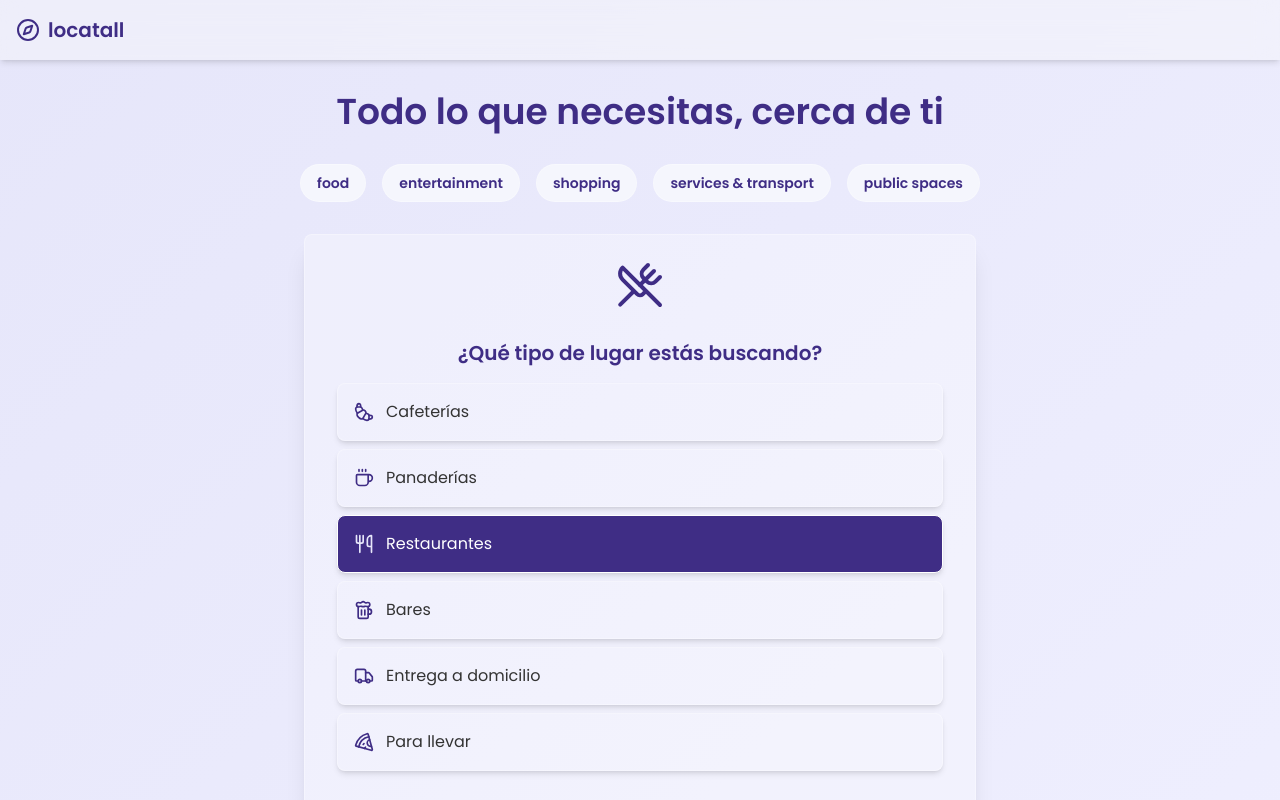
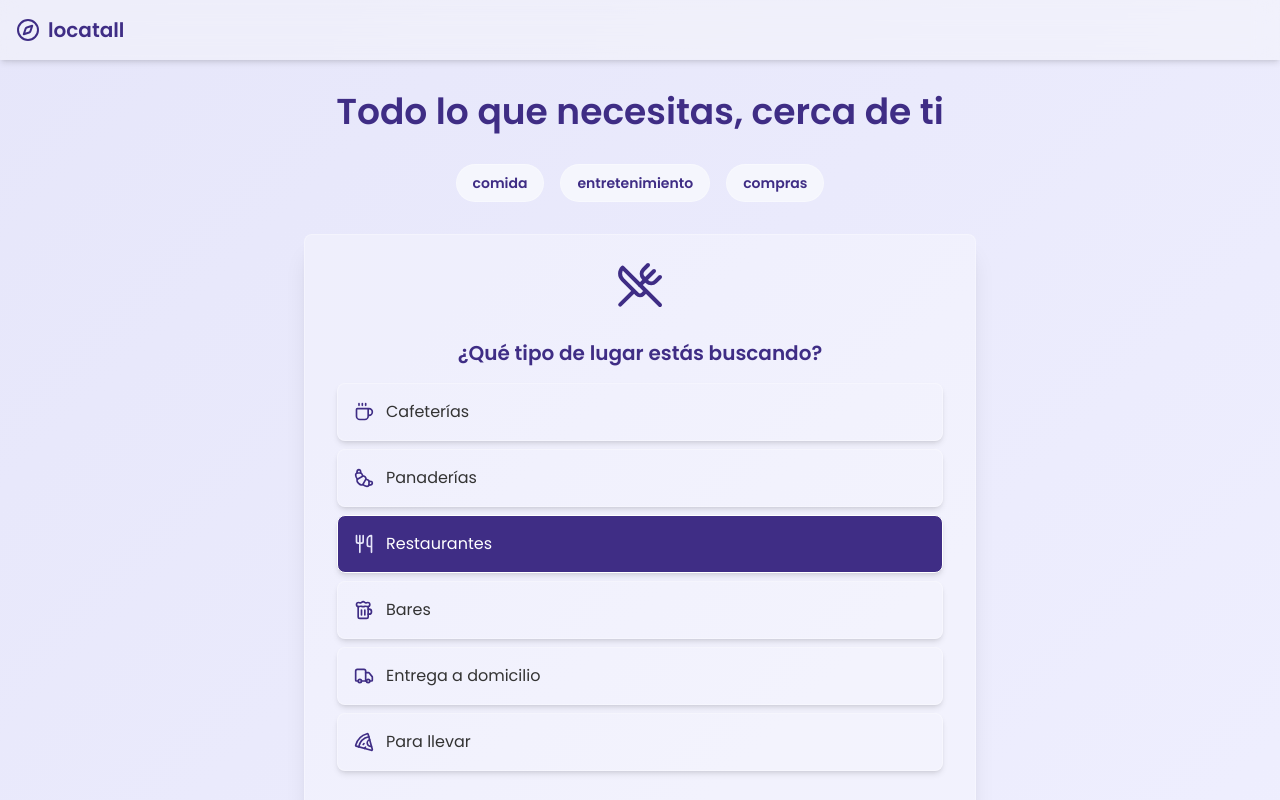
Before and after one commit to mariollesta/locatall, a React (Vite) app in the folder frontend/: page / in a window 1280 px wide. Shown: the top 800 px of the page. Built offline with nearby package versions, Linux system fonts and the light colour scheme.

Commit message:
feat(frontend): change the search component with the corresponding sites when a category is set

```diff
--- a/frontend/src/components/CategorySelector.jsx
+++ b/frontend/src/components/CategorySelector.jsx
@@ -1,34 +1,35 @@
-import React from "react";
+import React, { useState } from "react";
+import { CATEGORY_MAPPINGS } from "@utils/categoryMappings";
 
-const categories = [
-  "food",
-  "entertainment",
-  "shopping",
-  "services & transport",
-  "public spaces",
-];
+export default function CategorySelector({ onCategoryChange }) {
+  const [selectedCategory, setSelectedCategory] = useState("");
 
-export default function CategorySelector({
-  selectedCategory,
-  setSelectedCategory,
-}) {
+  const handleCategoryClick = (category) => {
+    setSelectedCategory(category);
+    onCategoryChange(category); // Notify the parent component of the selected category
+  };
+
   return (
+    <div>
+      {/* Category buttons */}
       <div className="flex flex-wrap justify-center gap-4 mb-8">
-      {categories.map((category) => (
+        {Object.keys(CATEGORY_MAPPINGS).map((categoryKey) => {
+          const category = CATEGORY_MAPPINGS[categoryKey];
+          return (
             <button
-          key={category}
-          onClick={() => setSelectedCategory(category)}
-          className={`px-4 py-2 border border-white border-opacity-30 rounded-full text-sm font-semibold transition-all duration-300
-            ${
-              selectedCategory === category
+              key={categoryKey}
+              onClick={() => handleCategoryClick(categoryKey)}
+              className={`px-4 py-2 border border-white border-opacity-30 rounded-full text-sm font-semibold transition-all duration-300 ${
+                selectedCategory === categoryKey
                   ? "bg-[#3f2d85] text-[#e6e6fa] shadow-md"
                   : "bg-[#f5f6fd] text-[#3f2d85] hover:bg-[#d1d1f5] hover:text-[#3f2d85]"
-            }
-          `}
+              }`}
             >
-          {category}
+              {category.label}
             </button>
-      ))}
+          );
+        })}
+      </div>
     </div>
   );
 }
--- a/frontend/src/components/SearchCard.jsx
+++ b/frontend/src/components/SearchCard.jsx
@@ -1,16 +1,18 @@
-import React, { useReducer, useEffect, useCallback, useMemo } from "react";
-import { UtensilsCrossed, Footprints, Compass, MapPinned,  Coffee, Croissant, Utensils, Beer, Truck, Pizza} from "lucide-react";
+import React, { useReducer, useEffect, useState, useCallback, useMemo } from "react";
+import { UtensilsCrossed, Footprints, Compass, MapPinned} from "lucide-react";
 
+import { CATEGORY_MAPPINGS } from "@utils/categoryMappings";
 import { initialState, reducer, ACTIONS } from "@utils/recommenderReducer";
 import { getUserLocation, fetchRecommendations } from "@services/api";
 
+import CategorySelector from "@components/CategorySelector";
 import OptionGroup from "@components/OptionGroup";
 import { ResetSearch } from "@components/ResetSearch";
 import { ResultCard } from "@components/ResultCard";
 
 export const SearchCard = ({ onError }) => {
-
   const [state, dispatch] = useReducer(reducer, initialState);
+  const [category, setCategory] = useState("");
 
   const distanceOptions = useMemo(() => [
     { value: "1", label: "A menos de 1 km", icon: Footprints },
@@ -18,14 +20,22 @@ export const SearchCard = ({ onError }) => {
     { value: "15", label: "A menos de 15 km", icon: Compass },
   ], []);
 
-  const placeTypeOptions = useMemo(() => [
-    { value: "cafe", label: "Cafeterías", icon: Croissant },
-    { value: "bakery", label: "Panaderías", icon: Coffee },
-    { value: "restaurant", label: "Restaurantes", icon: Utensils},
-    { value: "bar", label: "Bares", icon: Beer },
-    { value: "meal_delivery", label: "Entrega a domicilio", icon: Truck },
-    { value: "meal_delivery", label: "Para llevar", icon: Pizza },
-  ], []);
+  // Dynamically generate placeTypeOptions based on selected category
+  const placeTypeOptions = useMemo(() => {
+    if (!state.category || !CATEGORY_MAPPINGS[state.category]) {
+      return []; // Returns an empty array if no category is selected
+    }
+    return CATEGORY_MAPPINGS[state.category].placeTypes.map(({ value, label, icon }) => ({
+      value,
+      label,
+      icon,
+    }));
+  }, [state.category]);
+
+  const handleCategoryChange = (newCategory) => {
+    setCategory(newCategory);
+    dispatch({ type: ACTIONS.SET_CATEGORY, payload: newCategory }); // Notificar al reducer
+  };
 
   const handleFindPlace = useCallback(async () => {
     dispatch({ type: ACTIONS.SET_LOADING, payload: true });
@@ -37,7 +47,7 @@ export const SearchCard = ({ onError }) => {
         latitude,
         longitude,
         state.distance * 1000,
-        state.category,
+        category,
         state.placeType
       );
       dispatch({ type: ACTIONS.SET_RECOMMENDATIONS, payload: recommendations });
@@ -48,7 +58,7 @@ export const SearchCard = ({ onError }) => {
     } finally {
       dispatch({ type: ACTIONS.SET_LOADING, payload: false });
     }
-  }, [state.distance, state.category, state.placeType, onError]);
+  }, [state.distance, category, state.placeType, onError]);
 
   const handleReset = useCallback(() => {
     dispatch({ type: ACTIONS.RESET });
@@ -62,6 +72,9 @@ export const SearchCard = ({ onError }) => {
 
   return (
     <div className="w-full max-w-md sm:max-w-lg md:max-w-xl lg:max-w-2xl">
+
+      <CategorySelector onCategoryChange={handleCategoryChange} />
+
       {!state.showRecommendations ? (
         <div className="bg-white bg-opacity-30 border border-white border-opacity-30 shadow-xl rounded-lg overflow-hidden">
           <div className="p-6 sm:p-8">
--- a/frontend/src/pages/PlaceRecommenderPage.jsx
+++ b/frontend/src/pages/PlaceRecommenderPage.jsx
@@ -2,7 +2,6 @@ import React, { useState } from "react";
 
 import Navbar from "@components/Navbar";
 import Title from "@components/Title";
-import CategorySelector from "@components/CategorySelector";
 import { SearchCard } from "@components/SearchCard"
 import ErrorMessage from "@components/ErrorMessage";
 import Footer from "@components/Footer";
@@ -12,7 +11,6 @@ const GITHUB_LINK = "https://github.com/mariollesta/gotoeat";
 export function PlaceRecommenderPage () {
 
   const [error, setError] = useState(null);
-  const [selectedCategory, setSelectedCategory] = useState("");
 
   const handleError = (errorMessage) => {
     setError(errorMessage);
@@ -23,10 +21,6 @@ export function PlaceRecommenderPage () {
       <Navbar />
       <main className="flex-grow flex flex-col items-center justify-center px-4 py-8 sm:px-6 lg:px-8">
         <Title />
-        <CategorySelector
-          selectedCategory={selectedCategory}
-          setSelectedCategory={setSelectedCategory}
-        />
         {error ? (
           <ErrorMessage message={error} />
         ) : (
--- /dev/null
+++ b/frontend/src/utils/categoryMappings.js
@@ -0,0 +1,35 @@
+import { Croissant, Coffee, Utensils, Beer, Truck, Pizza, Clapperboard, Amphora, PawPrint, Volleyball, ShoppingCart, Shirt, Store, BookOpen, MonitorSmartphone} from "lucide-react";
+
+export const CATEGORY_MAPPINGS = {
+  food: {
+    label: "comida",
+    placeTypes: [
+      { value: "cafe", label: "Cafeterías", icon: Coffee },
+      { value: "bakery", label: "Panaderías", icon: Croissant },
+      { value: "restaurant", label: "Restaurantes", icon: Utensils },
+      { value: "bar", label: "Bares", icon: Beer },
+      { value: "meal_delivery", label: "Entrega a domicilio", icon: Truck },
+      { value: "meal_takeaway", label: "Para llevar", icon: Pizza },
+    ],
+  },
+  entertainment: {
+    label: "entretenimiento",
+    placeTypes: [
+      { value: "movie_theater", label: "Cines", icon: Clapperboard },
+      { value: "museum", label: "Museos", icon: Amphora },
+      { value: "zoo", label: "Zoológicos", icon: PawPrint },
+      { value: "stadium", label: "Estadios", icon: Volleyball },
+    ],
+  },
+  shopping: {
+    label: "compras",
+    placeTypes: [
+      { value: "shopping_mall", label: "Centros comerciales", icon: ShoppingCart },
+      { value: "clothing_store", label: "Tiendas de ropa", icon: Shirt },
+      { value: "supermarket", label: "Supermercados", icon: Store },
+      { value: "book_store", label: "Librerías", icon: BookOpen },
+      { value: "electronics_store", label: "Electrónica", icon: MonitorSmartphone },
+    ],
+  },
+  // Otras categorías...
+};
```
Lines whose indentation alone changed are shown as unchanged.
